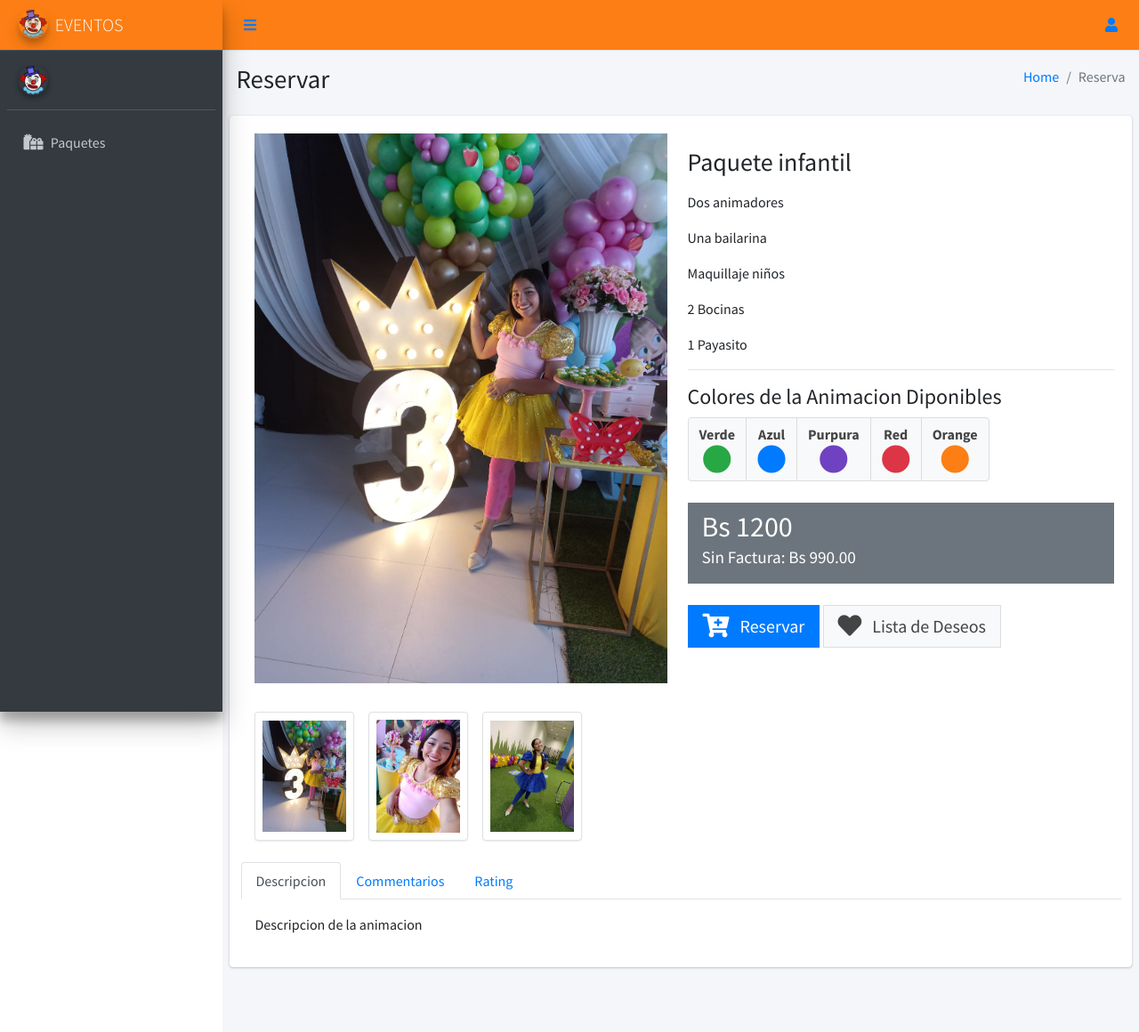
After one commit to aspeti/animacion, a CodeIgniter app: page /animacion/reserva in a window 1280 px wide. The commit adds this page. Shown: the whole page at 89% size. Run offline with CodeIgniter, Linux system fonts and the light colour scheme; some libraries are stand-ins or nearby versions.

Commit message:
add StorePage

```diff
--- /dev/null
+++ b/application/controllers/Reserva.php
@@ -0,0 +1,19 @@
+<?php
+defined('BASEPATH') OR exit('No direct script access allowed');
+
+class Reserva extends CI_Controller {
+
+    public function __construct(){
+        parent::__construct();
+
+    }
+
+	public function index()
+	{
+		$this->load->view('layouts/header');
+		$this->load->view('layouts/aside');
+		$this->load->view('store');
+		$this->load->view('layouts/footer');
+
+	}
+}
--- a/application/views/layouts/aside.php
+++ b/application/views/layouts/aside.php
@@ -39,6 +39,7 @@
               </li>
             </ul>
           </li-->
+          <?php if($this->session->userdata('rol') == 1) { ?>
                   <li class="nav-item">
                     <a href="#" class="nav-link">
                       <i class="nav-icon fas fa-cog"></i>
@@ -67,11 +68,43 @@
                       <li class="nav-item">
                         <a href="<?php echo base_url();?>productos" class="nav-link">
                           <i class="fas fa-store nav-icon"></i>
-                  <p>Productos</p>
+                          <p>Paquetes</p>
+                        </a>
+                      </li>
+                    </ul>
+                    <ul class="nav nav-treeview">
+                      <li class="nav-item">
+                        <a href="<?php echo base_url();?>#" class="nav-link">
+                          <i class="fas fa-receipt nav-icon"></i>
+                          <p>Reportes</p>
                         </a>
                       </li>
                     </ul>
                   </li>
+
+          <?php }?>
+                  <li class="nav-item">
+                      <a href="<?php echo base_url();?>reserva" class="nav-link">
+                      <i class="fas fa-gifts nav-icon"></i>
+                      <p>Paquetes</p>
+                      </a>
+                  </li>
+          <?php if($this->session->userdata('rol') == 2) { ?>
+                  <li class="nav-item">
+                      <a href="<?php echo base_url();?>#" class="nav-link">
+                      <i class="far fa-calendar-alt nav-icon"></i>
+                      <p>Reservar</p>
+                      </a>
+                  </li>
+
+
+                  <li class="nav-item">
+                      <a href="<?php echo base_url();?>#" class="nav-link">
+                      <i class="fas fa-shopping-basket nav-icon"></i>
+                      <p>Mis Reservas</p>
+                      </a>
+                  </li>
+          <?php }?>
 
         </ul>
       </nav>
--- /dev/null
+++ b/application/views/store.php
@@ -0,0 +1,170 @@
+  <!-- Content Wrapper. Contains page content -->
+  <div class="content-wrapper">
+    <!-- Content Header (Page header) -->
+    <section class="content-header">
+      <div class="container-fluid">
+        <div class="row mb-2">
+          <div class="col-sm-6">
+            <h1>Reservar</h1></h1>
+          </div>
+          <div class="col-sm-6">
+            <ol class="breadcrumb float-sm-right">
+              <li class="breadcrumb-item"><a href="#">Home</a></li>
+              <li class="breadcrumb-item active">Reserva</li>
+            </ol>
+          </div>
+        </div>
+      </div><!-- /.container-fluid -->
+    </section>
+
+    <!-- Main content -->
+    <section class="content">
+
+      <!-- Default box -->
+      <div class="card card-solid">
+        <div class="card-body">
+          <div class="row">
+            <div class="col-12 col-sm-6">
+              <h3 class="d-inline-block d-sm-none">LOWA Men’s Renegade GTX Mid Hiking Boots Review</h3>
+              <div class="col-12">
+              <img src="<?php echo base_url();?>assets/img/prod1.jpg" class="product-image" alt="Product Image">
+              </div>
+              <div class="col-12 product-image-thumbs">
+                <div class="product-image-thumb active"><img src="<?php echo base_url();?>assets/img/prod1.jpg" alt="Product Image"></div>
+                <div class="product-image-thumb" ><img src="<?php echo base_url();?>assets/img/prod2.jpg" alt="Product Image"></div>
+                <div class="product-image-thumb" ><img src="<?php echo base_url();?>assets/img/prod3.jpg" alt="Product Image"></div>
+
+              </div>
+            </div>
+            <div class="col-12 col-sm-6">
+              <h3 class="my-3">Paquete infantil</h3>
+              <p>Dos animadores</p>
+              <p>Una bailarina</p>
+              <p>Maquillaje niños</p>
+              <p>2 Bocinas</p>
+              <p>1 Payasito</p>
+
+              <hr>
+              <h4>Colores de la Animacion Diponibles</h4>
+              <div class="btn-group btn-group-toggle" data-toggle="buttons">
+                <label class="btn btn-default text-center active">
+                  <input type="radio" name="color_option" id="color_option_a1" autocomplete="off" checked>
+                  Verde
+                  <br>
+                  <i class="fas fa-circle fa-2x text-green"></i>
+                </label>
+                <label class="btn btn-default text-center">
+                  <input type="radio" name="color_option" id="color_option_a2" autocomplete="off">
+                  Azul
+                  <br>
+                  <i class="fas fa-circle fa-2x text-blue"></i>
+                </label>
+                <label class="btn btn-default text-center">
+                  <input type="radio" name="color_option" id="color_option_a3" autocomplete="off">
+                  Purpura
+                  <br>
+                  <i class="fas fa-circle fa-2x text-purple"></i>
+                </label>
+                <label class="btn btn-default text-center">
+                  <input type="radio" name="color_option" id="color_option_a4" autocomplete="off">
+                  Red
+                  <br>
+                  <i class="fas fa-circle fa-2x text-red"></i>
+                </label>
+                <label class="btn btn-default text-center">
+                  <input type="radio" name="color_option" id="color_option_a5" autocomplete="off">
+                  Orange
+                  <br>
+                  <i class="fas fa-circle fa-2x text-orange"></i>
+                </label>
+              </div>
+    <!--
+              <h4 class="mt-3">Categoria <small>Selecciona una</small></h4>
+              <div class="btn-group btn-group-toggle" data-toggle="buttons">
+                <label class="btn btn-default text-center">
+                  <input type="radio" name="color_option" id="color_option_b1" autocomplete="off">
+                  <span class="text-xl">S</span>
+                  <br>
+                  Small
+                </label>
+                <label class="btn btn-default text-center">
+                  <input type="radio" name="color_option" id="color_option_b2" autocomplete="off">
+                  <span class="text-xl">M</span>
+                  <br>
+                  Medium
+                </label>
+                <label class="btn btn-default text-center">
+                  <input type="radio" name="color_option" id="color_option_b3" autocomplete="off">
+                  <span class="text-xl">L</span>
+                  <br>
+                  Large
+                </label>
+                <label class="btn btn-default text-center">
+                  <input type="radio" name="color_option" id="color_option_b4" autocomplete="off">
+                  <span class="text-xl">XL</span>
+                  <br>
+                  Xtra-Large
+                </label>
+              </div>  -->
+
+              <div class="bg-gray py-2 px-3 mt-4">
+                <h2 class="mb-0">
+                  Bs 1200
+                </h2>
+                <h4 class="mt-0">
+                  <small>Sin Factura: Bs 990.00 </small>
+                </h4>
+              </div>
+
+              <div class="mt-4">
+                <div class="btn btn-primary btn-lg btn-flat">
+                  <i class="fas fa-cart-plus fa-lg mr-2"></i>
+                  Reservar
+                </div>
+
+                <div class="btn btn-default btn-lg btn-flat">
+                  <i class="fas fa-heart fa-lg mr-2"></i>
+                  Lista de Deseos
+                </div>
+              </div>
+              <!--
+              <div class="mt-4 product-share">
+                <a href="#" class="text-gray">
+                  <i class="fab fa-facebook-square fa-2x"></i>
+                </a>
+                <a href="#" class="text-gray">
+                  <i class="fab fa-twitter-square fa-2x"></i>
+                </a>
+                <a href="#" class="text-gray">
+                  <i class="fas fa-envelope-square fa-2x"></i>
+                </a>
+                <a href="#" class="text-gray">
+                  <i class="fas fa-rss-square fa-2x"></i>
+                </a>
+              </div>   --->
+
+            </div>
+          </div>
+          <div class="row mt-4">
+            <nav class="w-100">
+              <div class="nav nav-tabs" id="product-tab" role="tablist">
+                <a class="nav-item nav-link active" id="product-desc-tab" data-toggle="tab" href="#product-desc" role="tab" aria-controls="product-desc" aria-selected="true">Descripcion</a>
+                <a class="nav-item nav-link" id="product-comments-tab" data-toggle="tab" href="#product-comments" role="tab" aria-controls="product-comments" aria-selected="false">Commentarios</a>
+                <a class="nav-item nav-link" id="product-rating-tab" data-toggle="tab" href="#product-rating" role="tab" aria-controls="product-rating" aria-selected="false">Rating</a>
+              </div>
+            </nav>
+            <div class="tab-content p-3" id="nav-tabContent">
+              <div class="tab-pane fade show active" id="product-desc" role="tabpanel" aria-labelledby="product-desc-tab"> Descripcion de la animacion </div>
+              <div class="tab-pane fade" id="product-comments" role="tabpanel" aria-labelledby="product-comments-tab">  Nulla turpis elit, consequat eu eros ac, consectetur fringilla urna. Duis gravida ex pulvinar mauris ornare, eget porttitor enim vulputate. Mauris hendrerit, massa nec aliquam cursus, ex elit euismod lorem, vehicula rhoncus nisl dui sit amet eros. Nulla turpis lorem, dignissim a sapien eget, ultrices venenatis dolor. Curabitur vel turpis at magna elementum hendrerit vel id dui. Curabitur a ex ullamcorper, ornare velit vel, tincidunt ipsum. </div>
+              <div class="tab-pane fade" id="product-rating" role="tabpanel" aria-labelledby="product-rating-tab"> Citur vel. Nulla iaculis malesuada scelerisque. Praesent vel ipsum felis. Ut molestie, purus aliquam placerat sollicitudin, mi ligula euismod neque, non bibendum nibh neque et erat. Etiam dignissim aliquam ligula, aliquet feugiat nibh rhoncus ut. Aliquam efficitur lacinia lacinia. Morbi ac molestie lectus, vitae hendrerit nisl. Nullam metus odio, malesuada in vehicula at, consectetur nec justo. Quisque suscipit odio velit, at accumsan urna vestibulum a. Proin dictum, urna ut varius consectetur, sapien justo porta lectus, at mollis nisi orci et nulla. Donec pellentesque tortor vel nisl commodo ullamcorper. Donec varius massa at semper posuere. Integer finibus orci vitae vehicula placerat. </div>
+            </div>
+          </div>
+        </div>
+        <!-- /.card-body -->
+      </div>
+      <!-- /.card -->
+
+    </section>
+    <!-- /.content -->
+  </div>
+  <!-- /.content-wrapper -->
```
Also changed, not shown: assets/img/prod1.jpg (added), assets/img/prod2.jpg (added), assets/img/prod3.jpg (added). Lines whose indentation alone changed are shown as unchanged.
